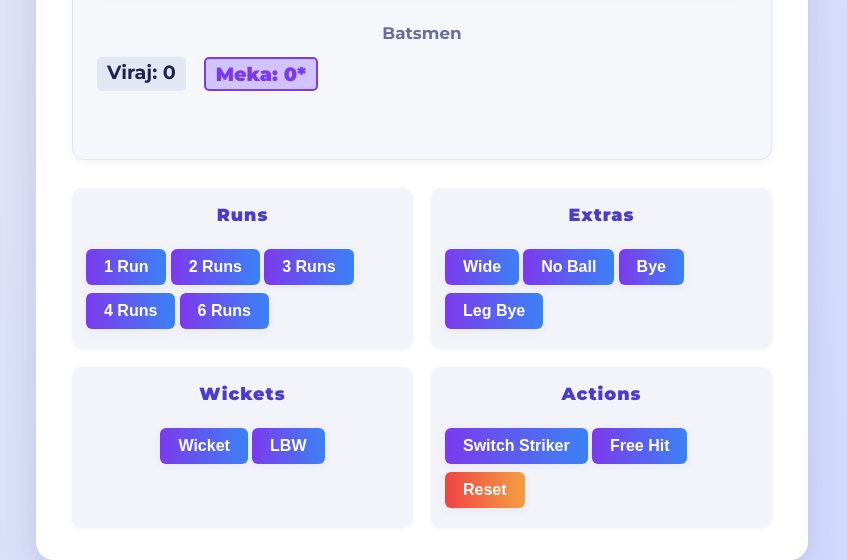
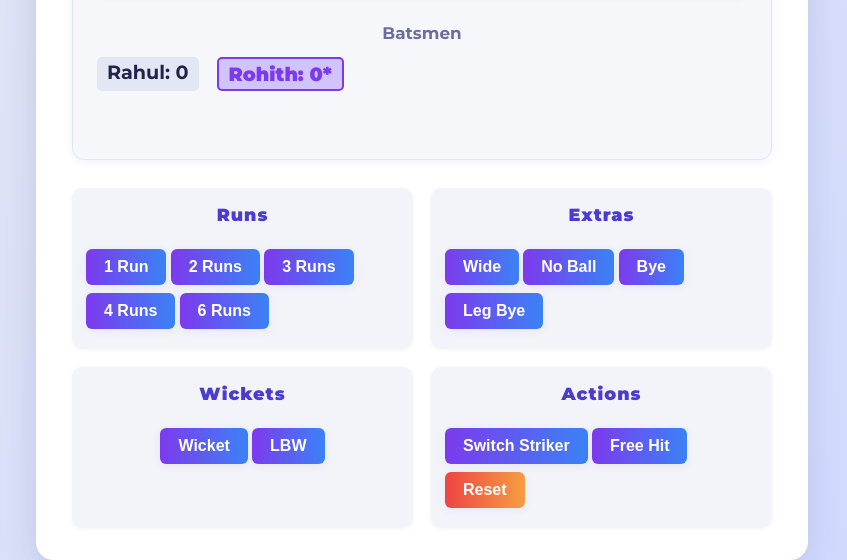
Before and after one commit to mekaviraj/Cricket_score_project, a plain HTML site: page index.html in a window 1280 px wide. Both pictures are taken after a click on the button "Switch Striker". Shown: the part 260-820 px from the top of the page, without its empty margins (218-1065 px from the left). Drawn offline with Linux system fonts and the light colour scheme.

Commit message:
fixed bugs

```diff
--- a/index.html
+++ b/index.html
@@ -33,8 +33,8 @@
             <div class="players-info">
                 <span class="label">Batsmen</span>
                 <div class="players-list">
-                    <span id="player-Viraj" class="player-score">Viraj: 0*</span>
-                    <span id="player-Meka" class="player-score">Meka: 0</span>
+                    <span id="player-Rahul" class="player-score">Rahul: 0*</span>
+                    <span id="player-Rohith" class="player-score">Rohith: 0</span>
                 </div>
             </div>
 
--- a/script.js
+++ b/script.js
@@ -5,18 +5,18 @@ document.addEventListener('DOMContentLoaded', () => {
     let overCount = 0;
     let ballCount = 0;
     let batsmen = {
-        Viraj: 0,
-        Meka: 0
+        Rahul: 0,
+        Rohith: 0
     };
-    let striker = 'Viraj';
+    let striker = 'Rahul';
     let freeHitActive = false;
 
     // --- UI ELEMENTS ---
     const scoreEl = document.getElementById('team-score-display');
     const wicketsEl = document.getElementById('wickets-display');
     const overEl = document.getElementById('overs-display');
-    const VirajEl = document.getElementById('player-Viraj');
-    const MekaEl = document.getElementById('player-Meka');
+    const RahulEl = document.getElementById('player-Rahul');
+    const RohithEl = document.getElementById('player-Rohith');
     const freeHitEl = document.getElementById('free-hit-status');
 
     // --- DISPLAY REFRESH ---
@@ -26,20 +26,20 @@ document.addEventListener('DOMContentLoaded', () => {
         overEl.textContent = `${overCount}.${ballCount}`;
 
         // reset text
-        VirajEl.textContent = `Viraj: ${batsmen.Viraj}`;
-        MekaEl.textContent = `Meka: ${batsmen.Meka}`;
+        RahulEl.textContent = `Rahul: ${batsmen.Rahul}`;
+        RohithEl.textContent = `Rohith: ${batsmen.Rohith}`;
 
         // clear striker styles
-        VirajEl.classList.remove('striker');
-        MekaEl.classList.remove('striker');
+        RahulEl.classList.remove('striker');
+        RohithEl.classList.remove('striker');
 
         // add striker indicator
-        if (striker === 'Viraj') {
-            VirajEl.textContent += '*';
-            VirajEl.classList.add('striker');
+        if (striker === 'Rahul') {
+            RahulEl.textContent += '*';
+            RahulEl.classList.add('striker');
         } else {
-            MekaEl.textContent += '*';
-            MekaEl.classList.add('striker');
+            RohithEl.textContent += '*';
+            RohithEl.classList.add('striker');
         }
 
         freeHitEl.textContent = freeHitActive ? 'FREE HIT!' : '';
@@ -47,7 +47,7 @@ document.addEventListener('DOMContentLoaded', () => {
 
     // --- GAME ACTIONS ---
     function toggleStriker() {
-        striker = striker === 'Viraj' ? 'Meka' : 'Viraj';
+        striker = striker === 'Rahul' ? 'Rohith' : 'Rahul';
     }
 
     function nextBall() {
@@ -92,9 +92,9 @@ document.addEventListener('DOMContentLoaded', () => {
         outs = 0;
         overCount = 0;
         ballCount = 0;
-        batsmen.Viraj = 0;
-        batsmen.Meka = 0;
-        striker = 'Viraj';
+        batsmen.Rahul = 0;
+        batsmen.Rohith = 0;
+        striker = 'Rahul';
         freeHitActive = false;
         renderScoreboard();
     }
```
